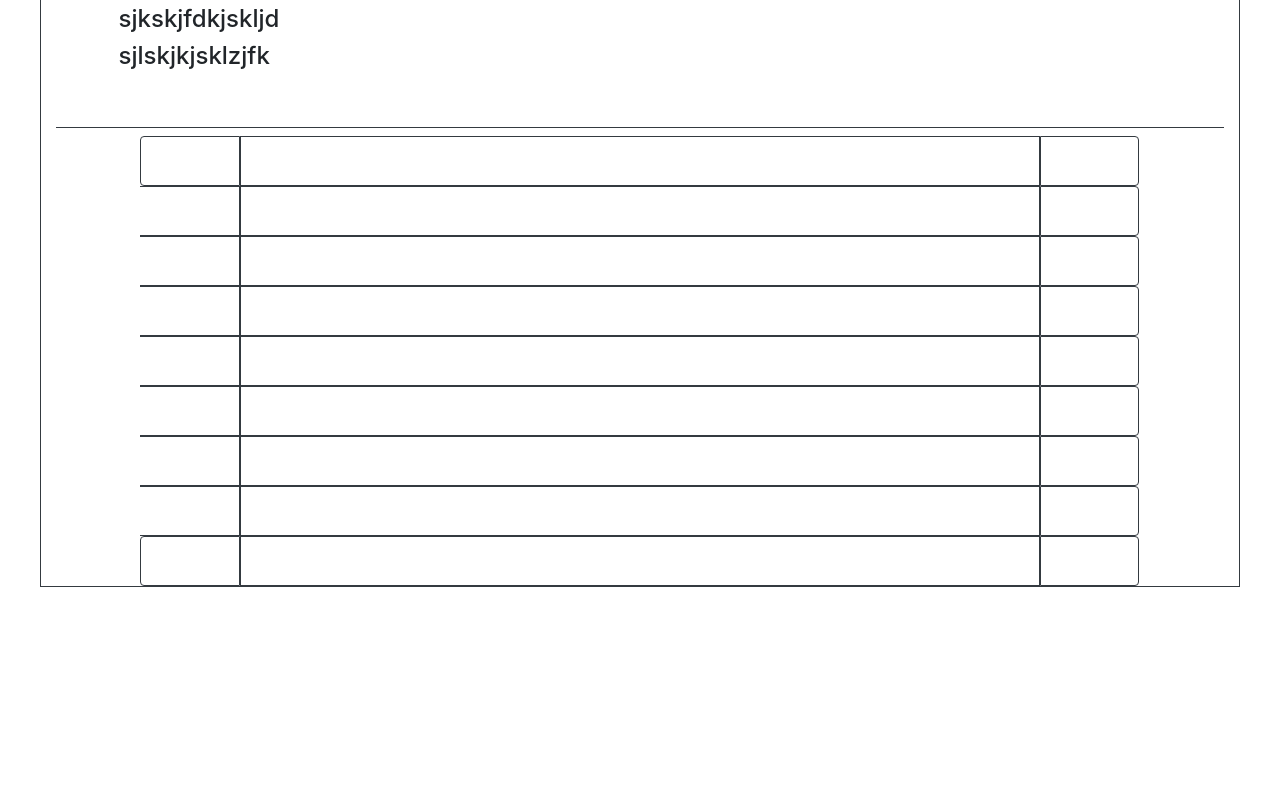
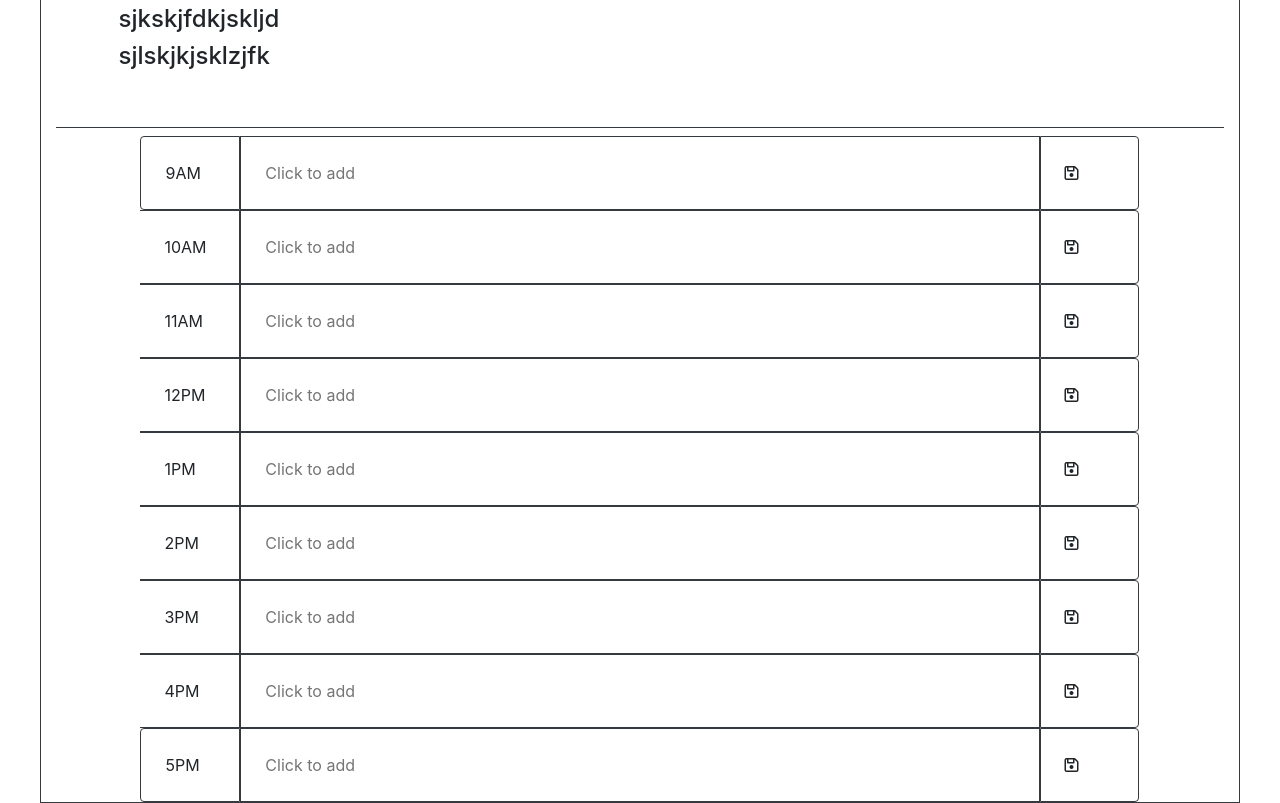
Before and after one commit to halowe94/calendar, a plain HTML site: page index.html in a window 1280 px wide. Shown: the part 100-903 px from the top of the page. Before the commit the page ends 800 px from the top, so only its background shows below. Drawn offline with nearby package versions, Linux system fonts and the light colour scheme.

Commit message:
added function to save input to local storage. added ids to each input

```diff
--- a/index.html
+++ b/index.html
@@ -3,9 +3,10 @@
 <head>
     <meta charset="UTF-8">
     <meta name="viewport" content="width=device-width, initial-scale=1.0">
-    <title>Document</title>
+    <title>Scheduler</title>
     <link rel="stylesheet" href="https://stackpath.bootstrapcdn.com/bootstrap/4.5.0/css/bootstrap.min.css" integrity="sha384-9aIt2nRpC12Uk9gS9baDl411NQApFmC26EwAOH8WgZl5MYYxFfc+NcPb1dKGj7Sk" crossorigin="anonymous">
     <link rel="stylesheet" type="text/css" src="style.css">
+    <script src="https://kit.fontawesome.com/d1a643a902.js" crossorigin="anonymous"></script>
 </head>
 <body>
     <!--Main Row-->
@@ -29,171 +30,181 @@
 
             <!--9am-->
             <div class="row">
+                <!--Empty div-->
                 <div class="class col-lg-1"></div>
+                <!--9am tab-->
                 <div class="border border-dark col col-lg-1 p-4 rounded-left">
+                    9AM
+                </div>
+                <!--Main input-->
+                <input class="border border-dark col col-lg-8 p-4 field__input a-field__input changeColor inputTag" id="9am" placeholder="Click to add"/>
 
+                <!--Save tab-->
+                <div class="border border-dark col col-lg-1 p-4 rounded-right">
+                    <i class="far fa-save saveBtn"></i>
                 </div>
-
-                <div class="border border-dark col col-lg-8 p-4 inputArea">
-
-                </div>
-
-                <div class="border border-dark col col-lg-1 p-4 rounded-right">
-
-                </div>
-
+                <!--Empty div-->
                 <div class="class col-lg-1"></div>
             </div>
             <!--end 9am-->
 
             <!--10am-->
             <div class="row">
+                <!--Empty div-->
                 <div class="class col-lg-1"></div>
+                <!--10am tab-->
                 <div class="border border-dark col col-lg-1 p-4 border-left-0">
+                    10AM
+                </div>
+                <!--Main input-->
+                <input class="border border-dark col col-lg-8 p-4 field__input a-field__input changeColor inputTag" id="10am" placeholder="Click to add"/>
 
+                <!--Save tab-->
+                <div class="border border-dark col col-lg-1 p-4 rounded-right">
+                    <i class="far fa-save saveBtn"></i>
                 </div>
 
-                <div class="border border-dark col col-lg-8 p-4 inputArea">
-
-                </div>
-
-                <div class="border border-dark col col-lg-1 p-4 rounded-right">
-
-                </div>
-
+                <!--Empty div-->
                 <div class="class col-lg-1"></div>
             </div>
             <!--end 10am-->
 
             <!--11am-->
             <div class="row">
+                <!--Empty div-->
                 <div class="class col-lg-1"></div>
+                <!--11am-->
                 <div class="border border-dark col col-lg-1 p-4 border-left-0">
+                    11AM
+                </div>
+                <!--Main input-->
+                <input class="border border-dark col col-lg-8 p-4 field__input a-field__input changeColor inputTag" id="11am" placeholder="Click to add"/>
 
+                <!--Save tab-->
+                <div class="border border-dark col col-lg-1 p-4 rounded-right">
+                    <i class="far fa-save saveBtn"></i>
                 </div>
-
-                <div class="border border-dark col col-lg-8 p-4 inputArea">
-
-                </div>
-
-                <div class="border border-dark col col-lg-1 p-4 rounded-right">
-
-                </div>
-
+                <!--Empty div-->
                 <div class="class col-lg-1"></div>
             </div>
             <!--end 11am-->
 
               <!--12pm-->
               <div class="row">
+                <!--Empty div-->
                 <div class="class col-lg-1"></div>
+                <!--12pm-->
                 <div class="border border-dark col col-lg-1 p-4 border-left-0">
+                    12PM
+                </div>
+                <!--Main input-->
+                <input class="border border-dark col col-lg-8 p-4 field__input a-field__input changeColor inputTag" id="12pm" placeholder="Click to add"/>
 
+                <!--Save tab-->
+                <div class="border border-dark col col-lg-1 p-4 rounded-right">
+                    <i class="far fa-save saveBtn"></i>
                 </div>
-
-                <div class="border border-dark col col-lg-8 p-4 inputArea">
-
-                </div>
-
-                <div class="border border-dark col col-lg-1 p-4 rounded-right">
-
-                </div>
-
-                <div class="class col-lg-1"></div>
+                <!--Empty div-->
+                <div class="class col-lg-1 saveBtn"></div>
             </div>
             <!--end 12pm-->
 
             <!--1pm-->
             <div class="row">
+                <!--Empty div-->
                 <div class="class col-lg-1"></div>
+                <!--1pm-->
                 <div class="border border-dark col col-lg-1 p-4 border-left-0">
+                    1PM
+                </div>
+                <!--Main input-->
+                <input class="border border-dark col col-lg-8 p-4 field__input a-field__input changeColor inputTag" id="1pm" placeholder="Click to add"/>
 
+                <!--Save tab-->
+                <div class="border border-dark col col-lg-1 p-4 rounded-right">
+                    <i class="far fa-save saveBtn"></i>
                 </div>
-
-                <div class="border border-dark col col-lg-8 p-4 inputArea">
-
-                </div>
-
-                <div class="border border-dark col col-lg-1 p-4 rounded-right">
-
-                </div>
-
+                <!--Empty div-->
                 <div class="class col-lg-1"></div>
             </div>
             <!--end 1pm-->
 
             <!--2pm-->
             <div class="row">
+                <!--Empty div-->
                 <div class="class col-lg-1"></div>
+                <!--2pm-->
                 <div class="border border-dark col col-lg-1 p-4 border-left-0">
+                    2PM
+                </div>
+                <!--Main input-->
+                <input class="border border-dark col col-lg-8 p-4 field__input a-field__input changeColor inputTag" id="2pm" placeholder="Click to add"/>
 
+                <!--Save tab-->
+                <div class="border border-dark col col-lg-1 p-4 rounded-right">
+                    <i class="far fa-save saveBtn"></i>
                 </div>
-
-                <div class="border border-dark col col-lg-8 p-4 inputArea">
-
-                </div>
-
-                <div class="border border-dark col col-lg-1 p-4 rounded-right">
-
-                </div>
-
+                <!--Empty div-->
                 <div class="class col-lg-1"></div>
             </div>
             <!--end 2pm-->
 
               <!--3pm-->
               <div class="row">
+                <!--Empty div-->
                 <div class="class col-lg-1"></div>
+                <!--3pm-->
                 <div class="border border-dark col col-lg-1 p-4 border-left-0">
+                    3PM
+                </div>
+                <!--Main input-->
+                <input class="border border-dark col col-lg-8 p-4 field__input a-field__input changeColor inputTag" id="3pm" placeholder="Click to add"/>
 
+                <!--Save tab-->
+                <div class="border border-dark col col-lg-1 p-4 rounded-right">
+                    <i class="far fa-save saveBtn"></i>
                 </div>
-
-                <div class="border border-dark col col-lg-8 p-4 inputArea">
-
-                </div>
-
-                <div class="border border-dark col col-lg-1 p-4 rounded-right">
-
-                </div>
-
+                <!--Empty div-->
                 <div class="class col-lg-1"></div>
             </div>
             <!--end 3pm -->
 
               <!--4pm-->
               <div class="row">
+                <!--Empty div-->
                 <div class="class col-lg-1"></div>
+                <!--4pm-->
                 <div class="border border-dark col col-lg-1 p-4 border-left-0">
+                    4PM
+                </div>
+                <!--Main input-->
+                <input class="border border-dark col col-lg-8 p-4 field__input a-field__input changeColor inputTag" id="4pm" placeholder="Click to add"/>
 
+                <!--Save tab-->
+                <div class="border border-dark col col-lg-1 p-4 rounded-right">
+                    <i class="far fa-save saveBtn"></i>
                 </div>
-
-                <div class="border border-dark col col-lg-8 p-4 inputArea">
-
-                </div>
-
-                <div class="border border-dark col col-lg-1 p-4 rounded-right">
-
-                </div>
-
+                <!--Empty div-->
                 <div class="class col-lg-1"></div>
             </div>
             <!--end 4pm-->
 
             <!--5pm-->
             <div class="row">
+                <!--Empty div-->
                 <div class="class col-lg-1"></div>
+                <!--5pm-->
                 <div class="border border-dark col col-lg-1 p-4 rounded-left">
+                    5PM
+                </div>
+                <!--Main input-->
+                <input class="border border-dark col col-lg-8 p-4 field__input a-field__input changeColor inputTag" id="5pm" placeholder="Click to add"/>
 
+                <!--Save tab-->
+                <div class="border border-dark col col-lg-1 p-4 rounded-right">
+                    <i class="far fa-save saveBtn"></i>
                 </div>
-
-                <div class="border border-dark col col-lg-8 p-4 inputArea">
-
-                </div>
-
-                <div class="border border-dark col col-lg-1 p-4 rounded-right">
-
-                </div>
-
+                <!--Empty div-->
                 <div class="class col-lg-1"></div>
             </div>
             <!--end 5pm-->
--- a/script.js
+++ b/script.js
@@ -8,5 +8,39 @@
     //the input stays in the box
     //the background color of the row changes
 
-let content = document.getElementsByClassName("inputArea")
-    content.contentEditable = "true";
+
+
+    $(".saveBtn").click( function() {
+        let inputText = $(this).parent().siblings(".inputTag").val();
+        let inputTime = $(this).parent().siblings(".inputTag").attr("id")
+        console.log(inputTime);
+        localStorage.setItem(inputTime, JSON.stringify(inputText));
+
+    })
+
+    //   //this is whatever is clicked
+    // //localStorage.getItem
+    // function retrieveItems(){
+    //     //$(#9am).val() or =
+    //     let get9 = $("#9am");
+    //     let get10 = $("#10am");
+    //     let get11 = $("#11am");
+    //     let get12 = $("#12pm");
+    //     let get1 = $("#1pm");
+    //     let get2 = $("#2pm");
+    //     let get3 = $("#3pm");
+    //     let get4 = $("#4pm");
+    //     let get5 = $("#5pm");
+
+    //     localStorage.getItem(get9).val();
+    //     localStorage.getItem(get10).val();
+    //     localStorage.getItem(get11).val();
+    //     localStorage.getItem(get12).val();
+    //     localStorage.getItem(get1).val();
+    //     localStorage.getItem(get2).val();
+    //     localStorage.getItem(get3).val();
+    //     localStorage.getItem(get4).val();
+    //     localStorage.getItem(get5).val();
+    //     }
+
+    //     retrieveItems().style.display = "block";
--- a/style.css
+++ b/style.css
@@ -1,3 +1,12 @@
 h1, h4 {
     text-align: center;
+};
+
+.label {
+    width: 100%;
+    height: 100%;
 }
+
+.changeColor {
+    background-color: gray;
+}
```
